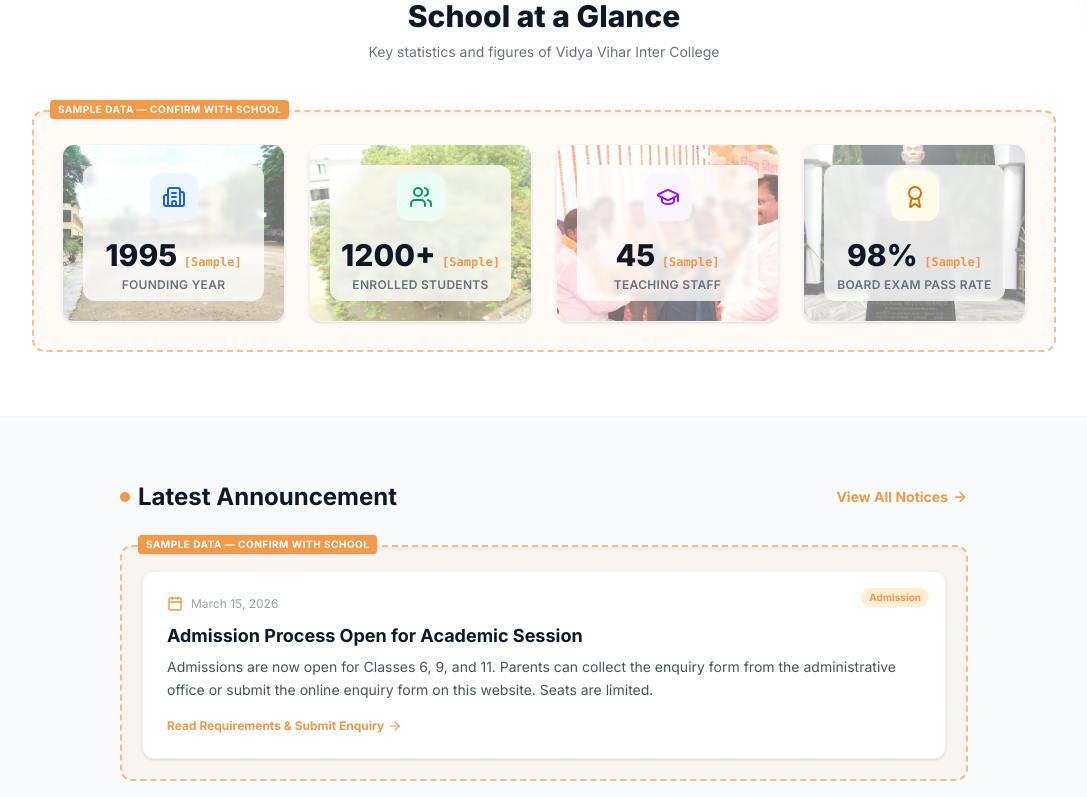
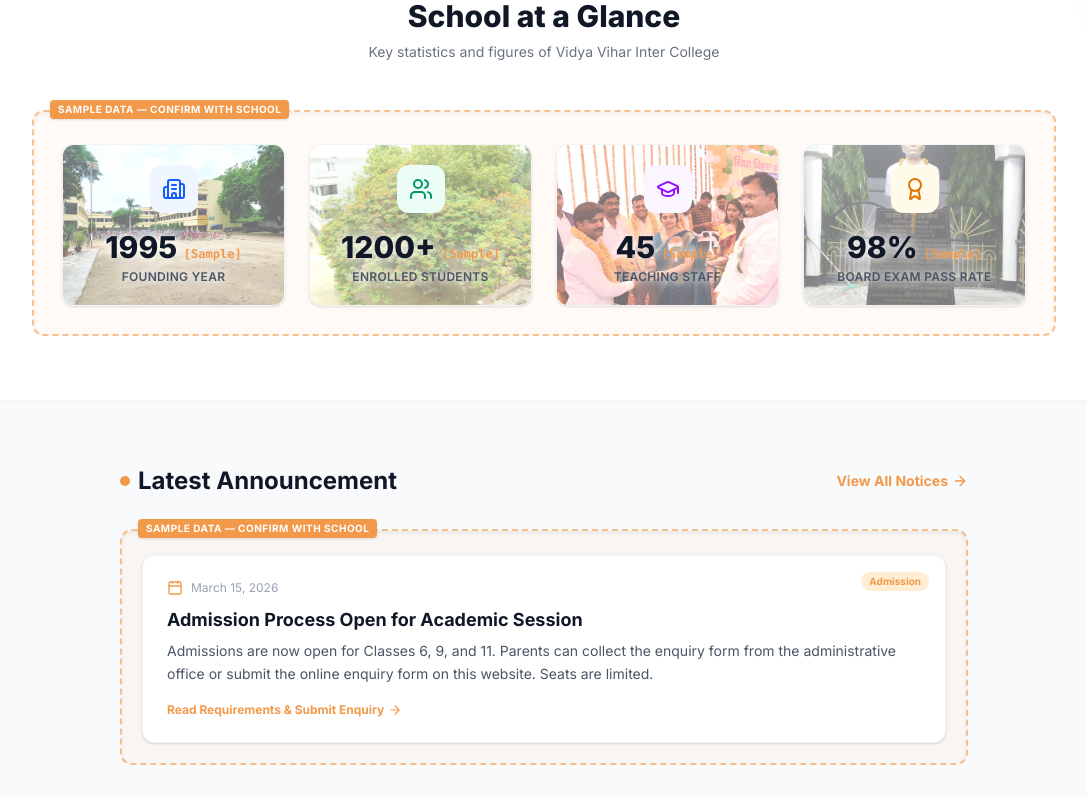
Before and after one commit to deepak59y-jpg/vidya-vihar-website-demo, a React (Vite) app: page / in a window 1280 px wide. Shown: the part 783-1580 px from the top of the page, without its empty margins (96-1183 px from the left). Built offline with nearby package versions, Linux system fonts and the light colour scheme.

Commit message:
Refactor visibility logic and adjust layout styles
Refactor IntersectionObserver logic and update section styles.

```diff
--- a/src/pages/Home.tsx
+++ b/src/pages/Home.tsx
@@ -22,10 +22,7 @@ const RevealOnScroll: React.FC<RevealOnScrollProps> = ({ children, delayMs = 0,
 
     const observer = new IntersectionObserver(
       ([entry]) => {
-        if (entry.isIntersecting) {
-          setIsVisible(true);
-          if (ref.current) observer.unobserve(ref.current);
-        }
+        setIsVisible(entry.isIntersecting);
       },
       { threshold: 0.15, rootMargin: '0px 0px -40px 0px' }
     );
@@ -90,7 +87,7 @@ export const Home: React.FC<HomeProps> = ({ onNavigate }) => {
   return (
     <div className="animate-fade-in">
       {/* Hero Section with Background Slideshow */}
-      <section className="relative overflow-hidden bg-slate-950 py-20 sm:py-28 border-b border-slate-900">
+      <section className="relative overflow-hidden bg-slate-950 -mt-[70px] sm:-mt-[86px] pt-[150px] sm:pt-[198px] pb-20 sm:pb-28 border-b border-slate-900">
         {/* Background slideshow images */}
         <div className="absolute inset-0 z-0">
           {images.map((src, idx) => (
@@ -196,14 +193,14 @@ export const Home: React.FC<HomeProps> = ({ onNavigate }) => {
                       alt=""
                       className="absolute inset-0 w-full h-full object-cover opacity-[0.57] group-hover:scale-105 transition-transform duration-500 pointer-events-none"
                     />
-                    <div className="relative z-10 bg-white/78 backdrop-blur-[2px] rounded-xl py-2">
+                    <div className="relative z-10">
                       <div className="inline-flex p-3 bg-blue-50 text-blue-600 rounded-xl mb-4">
                         <Building2 className="w-6 h-6" />
                       </div>
-                      <div className="text-2xl sm:text-3xl font-extrabold text-gray-900 mb-1">
+                      <div className="text-2xl sm:text-3xl font-extrabold text-gray-900 mb-1 [text-shadow:0_0_10px_rgba(255,255,255,0.95),0_0_20px_rgba(255,255,255,0.85)]">
                         1995 <span className="text-xs font-semibold text-primary font-mono block sm:inline">[Sample]</span>
                       </div>
-                      <div className="text-xs font-semibold text-gray-500 uppercase tracking-wide">
+                      <div className="text-xs font-semibold text-gray-600 uppercase tracking-wide [text-shadow:0_0_8px_rgba(255,255,255,0.95),0_0_16px_rgba(255,255,255,0.85)]">
                         {t('home.stats.yearLabel')}
                       </div>
                     </div>
@@ -218,14 +215,14 @@ export const Home: React.FC<HomeProps> = ({ onNavigate }) => {
                       alt=""
                       className="absolute inset-0 w-full h-full object-cover opacity-[0.57] group-hover:scale-105 transition-transform duration-500 pointer-events-none"
                     />
-                    <div className="relative z-10 bg-white/78 backdrop-blur-[2px] rounded-xl py-2">
+                    <div className="relative z-10">
                       <div className="inline-flex p-3 bg-emerald-50 text-emerald-600 rounded-xl mb-4">
                         <Users className="w-6 h-6" />
                       </div>
-                      <div className="text-2xl sm:text-3xl font-extrabold text-gray-900 mb-1">
+                      <div className="text-2xl sm:text-3xl font-extrabold text-gray-900 mb-1 [text-shadow:0_0_10px_rgba(255,255,255,0.95),0_0_20px_rgba(255,255,255,0.85)]">
                         1200+ <span className="text-xs font-semibold text-primary font-mono block sm:inline">[Sample]</span>
                       </div>
-                      <div className="text-xs font-semibold text-gray-500 uppercase tracking-wide">
+                      <div className="text-xs font-semibold text-gray-600 uppercase tracking-wide [text-shadow:0_0_8px_rgba(255,255,255,0.95),0_0_16px_rgba(255,255,255,0.85)]">
                         {t('home.stats.studentsLabel')}
                       </div>
                     </div>
@@ -240,14 +237,14 @@ export const Home: React.FC<HomeProps> = ({ onNavigate }) => {
                       alt=""
                       className="absolute inset-0 w-full h-full object-cover opacity-[0.57] group-hover:scale-105 transition-transform duration-500 pointer-events-none"
                     />
-                    <div className="relative z-10 bg-white/78 backdrop-blur-[2px] rounded-xl py-2">
+                    <div className="relative z-10">
                       <div className="inline-flex p-3 bg-purple-50 text-purple-600 rounded-xl mb-4">
                         <GraduationCap className="w-6 h-6" />
                       </div>
-                      <div className="text-2xl sm:text-3xl font-extrabold text-gray-900 mb-1">
+                      <div className="text-2xl sm:text-3xl font-extrabold text-gray-900 mb-1 [text-shadow:0_0_10px_rgba(255,255,255,0.95),0_0_20px_rgba(255,255,255,0.85)]">
                         45 <span className="text-xs font-semibold text-primary font-mono block sm:inline">[Sample]</span>
                       </div>
-                      <div className="text-xs font-semibold text-gray-500 uppercase tracking-wide">
+                      <div className="text-xs font-semibold text-gray-600 uppercase tracking-wide [text-shadow:0_0_8px_rgba(255,255,255,0.95),0_0_16px_rgba(255,255,255,0.85)]">
                         {t('home.stats.staffLabel')}
                       </div>
                     </div>
@@ -262,14 +259,14 @@ export const Home: React.FC<HomeProps> = ({ onNavigate }) => {
                       alt=""
                       className="absolute inset-0 w-full h-full object-cover opacity-[0.57] group-hover:scale-105 transition-transform duration-500 pointer-events-none"
                     />
-                    <div className="relative z-10 bg-white/78 backdrop-blur-[2px] rounded-xl py-2">
+                    <div className="relative z-10">
                       <div className="inline-flex p-3 bg-amber-50 text-amber-600 rounded-xl mb-4">
                         <Award className="w-6 h-6" />
                       </div>
-                      <div className="text-2xl sm:text-3xl font-extrabold text-gray-900 mb-1">
+                      <div className="text-2xl sm:text-3xl font-extrabold text-gray-900 mb-1 [text-shadow:0_0_10px_rgba(255,255,255,0.95),0_0_20px_rgba(255,255,255,0.85)]">
                         98% <span className="text-xs font-semibold text-primary font-mono block sm:inline">[Sample]</span>
                       </div>
-                      <div className="text-xs font-semibold text-gray-500 uppercase tracking-wide">
+                      <div className="text-xs font-semibold text-gray-600 uppercase tracking-wide [text-shadow:0_0_8px_rgba(255,255,255,0.95),0_0_16px_rgba(255,255,255,0.85)]">
                         {t('home.stats.successLabel')}
                       </div>
                     </div>
```
